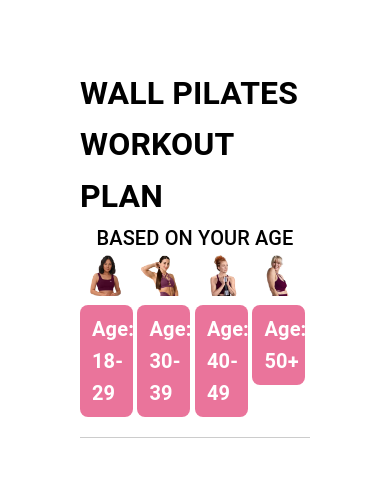
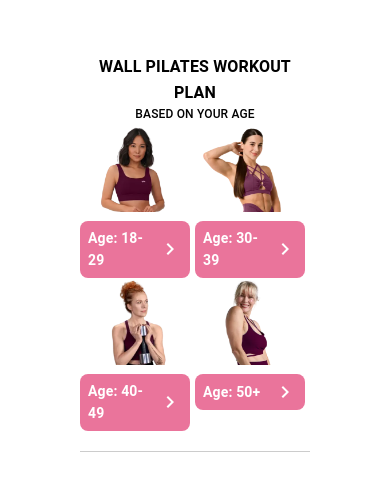
Before and after one commit to AVEG-DHH/FormQuestionAVE, a React (Vite) app: page / in a window 390 px wide. Shown: the part 157-648 px from the top of the page. Built offline with nearby package versions, Linux system fonts and the light colour scheme.

Commit message:
fix reponsive

```diff
--- a/src/pages/formquestion/index.jsx
+++ b/src/pages/formquestion/index.jsx
@@ -36,7 +36,7 @@ const FormQuestion = () => {
               className="form-step-1__img"
               onClick={() => handleNextStep1("18-29")}
             >
-              <img src="/public/img/age-18-29.png" alt="img" />
+              <img src="/img/age-18-29.png" alt="img" />
               <div className="form-step-1__btn">
                 Age: 18-29 <ChevronRightIcon />
               </div>
@@ -45,7 +45,7 @@ const FormQuestion = () => {
               className="form-step-1__img"
               onClick={() => handleNextStep1("30-39")}
             >
-              <img src="/public/img/age-30-39.png" alt="img" />
+              <img src="/img/age-30-39.png" alt="img" />
               <div className="form-step-1__btn">
                 Age: 30-39 <ChevronRightIcon />
               </div>
@@ -54,7 +54,7 @@ const FormQuestion = () => {
               className="form-step-1__img"
               onClick={() => handleNextStep1("40-49")}
             >
-              <img src="/public/img/age-40-49.png" alt="img" />
+              <img src="/img/age-40-49.png" alt="img" />
               <div className="form-step-1__btn">
                 Age: 40-49 <ChevronRightIcon />
               </div>
@@ -63,7 +63,7 @@ const FormQuestion = () => {
               className="form-step-1__img"
               onClick={() => handleNextStep1("50+")}
             >
-              <img src="/public/img/age-50+.png" alt="img" />
+              <img src="/img/age-50+.png" alt="img" />
               <div className="form-step-1__btn">
                 Age: 50+ <ChevronRightIcon />
               </div>
@@ -227,6 +227,7 @@ const FormQuestion = () => {
     })
       .then(() => {
         alert("Dữ liệu đã được thêm!");
+        window.location.href = "https://naturalcleansing.work/pages/get-your-plan-with-a-bigger-discount";
       })
       .catch((error) => {
         console.error("Lỗi khi thêm dữ liệu:", error);
@@ -251,7 +252,7 @@ const FormQuestion = () => {
         {currentStep < steps.length - 1 ? (
           showButtonNext && (
             <Button variant="contained" color="primary" onClick={handleNext}>
-              Next
+              Continue
             </Button>
           )
         ) : (
--- a/src/pages/formquestion/style.scss
+++ b/src/pages/formquestion/style.scss
@@ -145,3 +145,39 @@ $primary-color: #ea749b;
     }
   }
 }
+
+@media (max-width: 900px) {
+  .form-step-1__content .form-step-1__img {
+    width: 48% !important;
+  }
+}
+
+@media (max-width: 680px) {
+  .form-step-1 {
+    h1 {
+      font-size: 24px;
+    }
+
+    h2 {
+      font-size: 16px;
+    }
+
+    .form-step-1__btn {
+      font-size: 14px;
+      padding: 6px 8px !important;
+    }
+  }
+}
+
+@media (max-width: 500px) {
+  .form-step-1 {
+    h1 {
+      font-size: 16px;
+      text-align: center;
+    }
+
+    h2 {
+      font-size: 12px;
+    }
+  }
+}
```
